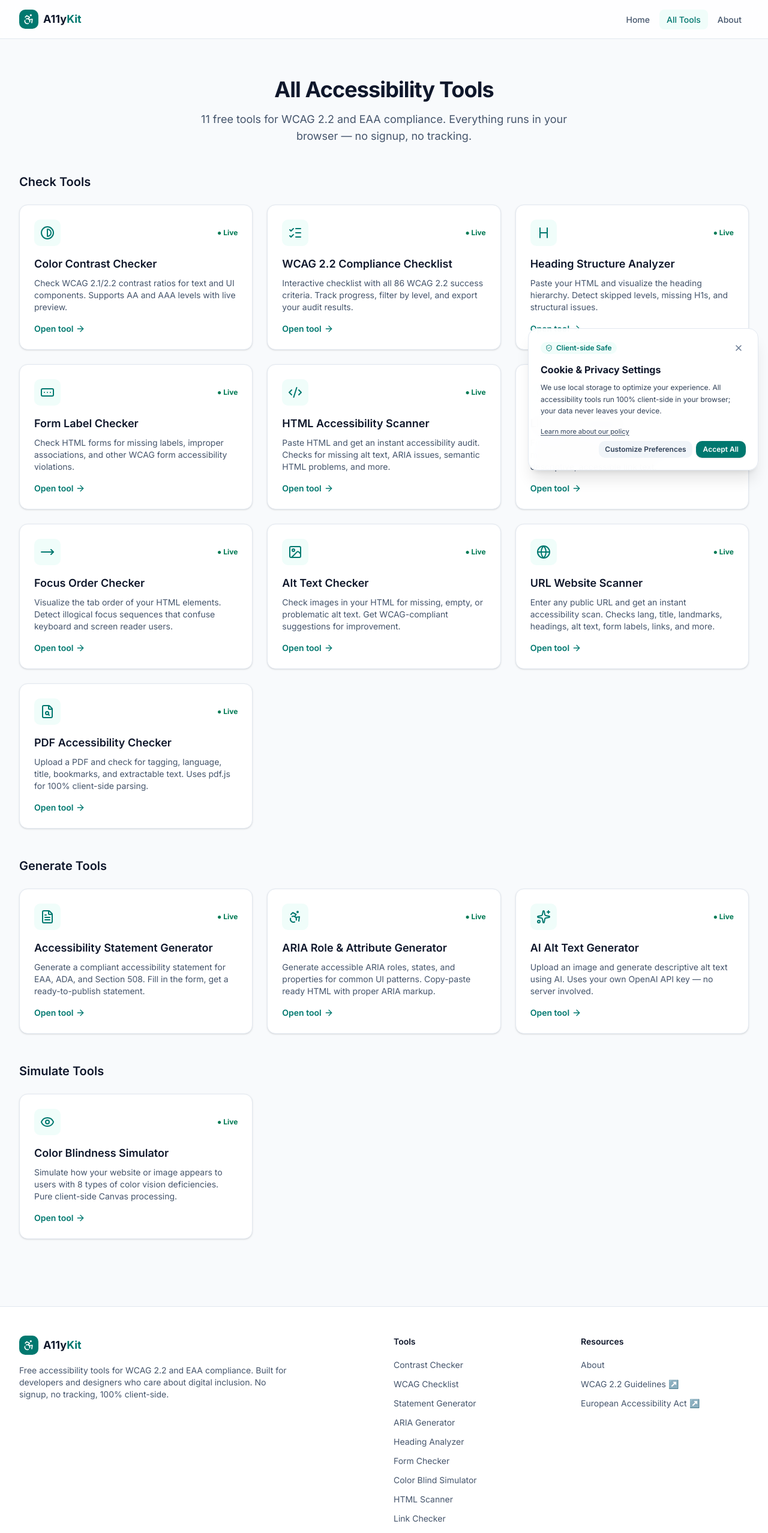
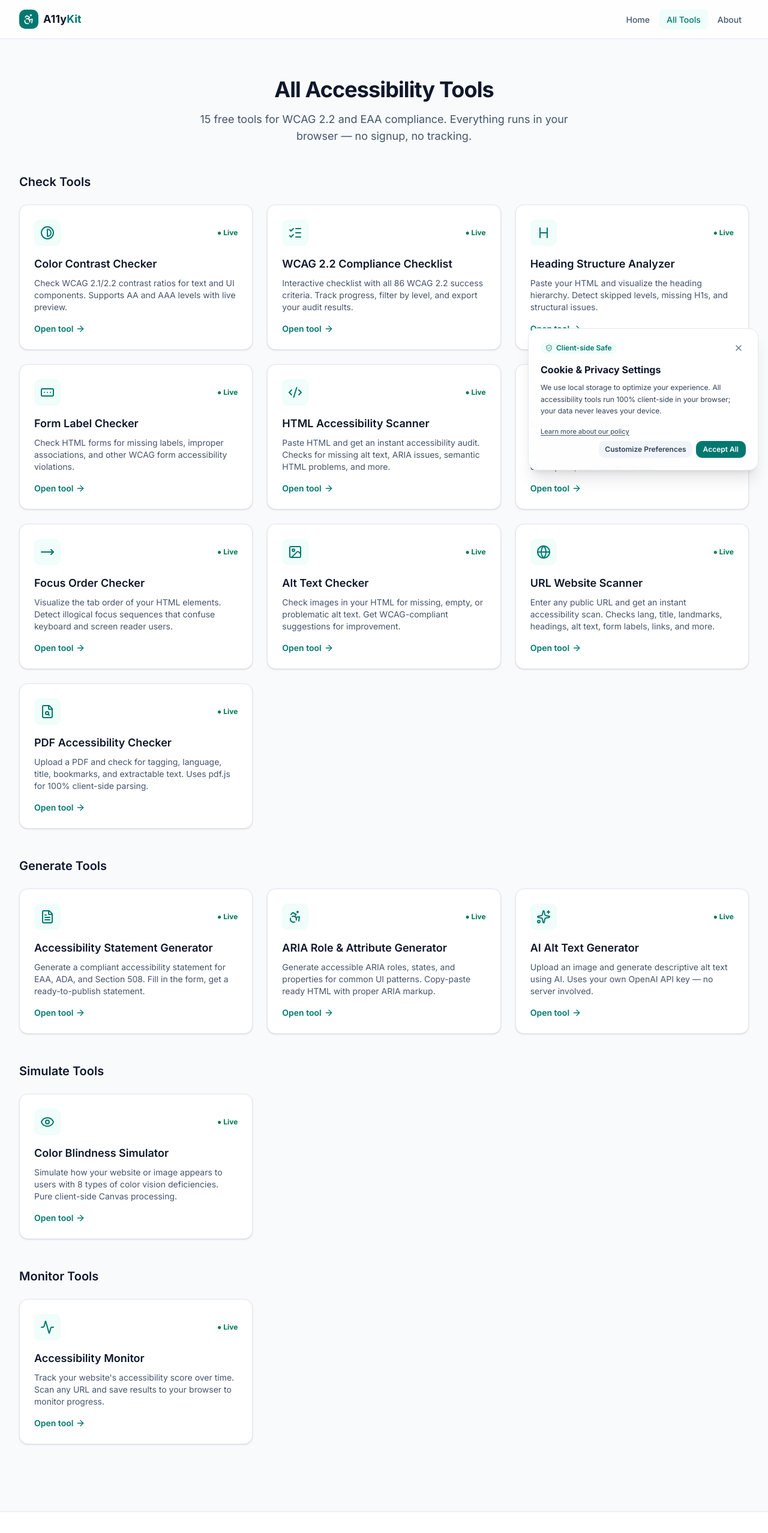
Before and after one commit to gstar-byte/a11ykit, a Next.js app: page /tools in a window 1280 px wide. Shown: the top 2555 px of the page at 60% size. Built offline with nearby package versions, Linux system fonts and the light colour scheme.

Commit message:
fix: add monitor category to tools page, update tool count from 11 to 15
- categoryOrder was missing 'monitor', hiding Accessibility Monitor tool
- Update hardcoded '11' to '15' in homepage and tools page metadata/text

```diff
--- a/src/app/page.tsx
+++ b/src/app/page.tsx
@@ -6,12 +6,12 @@ import { tools, liveTools, categoryLabels } from "@/lib/tools";
 export const metadata: Metadata = {
   title: "A11yKit — Free WCAG & EAA Accessibility Tools",
   description:
-    "11 free online accessibility tools for WCAG 2.2 and EAA compliance. Contrast checker, WCAG checklist, accessibility statement generator, ARIA generator, and more. No signup, 100% client-side.",
+    "15 free online accessibility tools for WCAG 2.2 and EAA compliance. Contrast checker, WCAG checklist, accessibility statement generator, ARIA generator, and more. No signup, 100% client-side.",
   alternates: { canonical: "https://a11ykit.site" },
   openGraph: {
     title: "A11yKit — Free WCAG & EAA Accessibility Tools",
     description:
-      "11 free online accessibility tools for WCAG 2.2 and EAA compliance. No signup, 100% client-side.",
+      "15 free online accessibility tools for WCAG 2.2 and EAA compliance. No signup, 100% client-side.",
     images: [{ url: "/og-image.jpg", width: 1200, height: 630, alt: "A11yKit" }],
   },
 };
@@ -33,7 +33,7 @@ export default function HomePage() {
               <span className="block text-teal-400">for WCAG 2.2 & EAA</span>
             </h1>
             <p className="mt-6 text-lg text-slate-300 sm:text-xl">
-              11 free tools to check, fix, and generate accessible web content.
+              15 free tools to check, fix, and generate accessible web content.
               Contrast checker, WCAG checklist, accessibility statement
               generator, and more. No signup. 100% client-side.
             </p>
--- a/src/app/tools/page.tsx
+++ b/src/app/tools/page.tsx
@@ -6,17 +6,17 @@ import { tools, categoryLabels, type ToolCategory } from "@/lib/tools";
 export const metadata: Metadata = {
   title: "All Accessibility Tools — A11yKit",
   description:
-    "Browse all 11 free WCAG and EAA accessibility tools. Contrast checker, WCAG 2.2 checklist, accessibility statement generator, ARIA generator, heading analyzer, and more.",
+    "Browse all 15 free WCAG and EAA accessibility tools. Contrast checker, WCAG 2.2 checklist, accessibility statement generator, ARIA generator, heading analyzer, color blind simulator, and more.",
   alternates: { canonical: "https://a11ykit.site/tools" },
   openGraph: {
     title: "All Accessibility Tools — A11yKit",
     description:
-      "Browse all 11 free WCAG and EAA accessibility tools. Contrast checker, WCAG 2.2 checklist, accessibility statement generator, ARIA generator, heading analyzer, and more.",
+      "Browse all 15 free WCAG and EAA accessibility tools. Contrast checker, WCAG 2.2 checklist, accessibility statement generator, ARIA generator, heading analyzer, color blind simulator, and more.",
     images: [{ url: "/og-image.jpg", width: 1200, height: 630, alt: "A11yKit Tools" }],
   },
 };
 
-const categoryOrder: ToolCategory[] = ["check", "fix", "generate", "simulate"];
+const categoryOrder: ToolCategory[] = ["check", "fix", "generate", "simulate", "monitor"];
 
 export default function ToolsPage() {
   return (
@@ -26,7 +26,7 @@ export default function ToolsPage() {
           All Accessibility Tools
         </h1>
         <p className="mt-4 max-w-2xl mx-auto text-lg text-slate-600">
-          11 free tools for WCAG 2.2 and EAA compliance. Everything runs in your
+          15 free tools for WCAG 2.2 and EAA compliance. Everything runs in your
           browser — no signup, no tracking.
         </p>
       </div>
```
